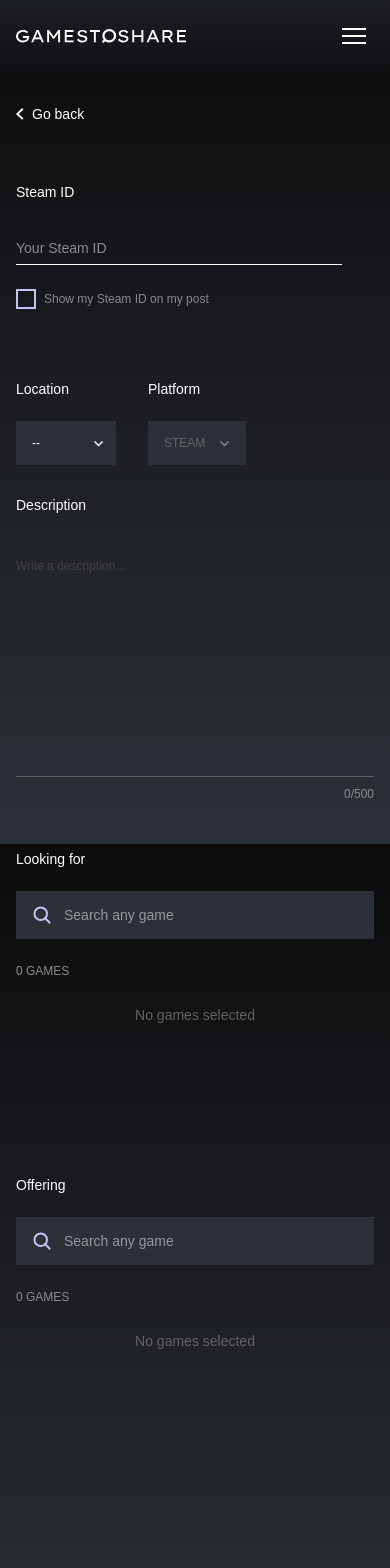
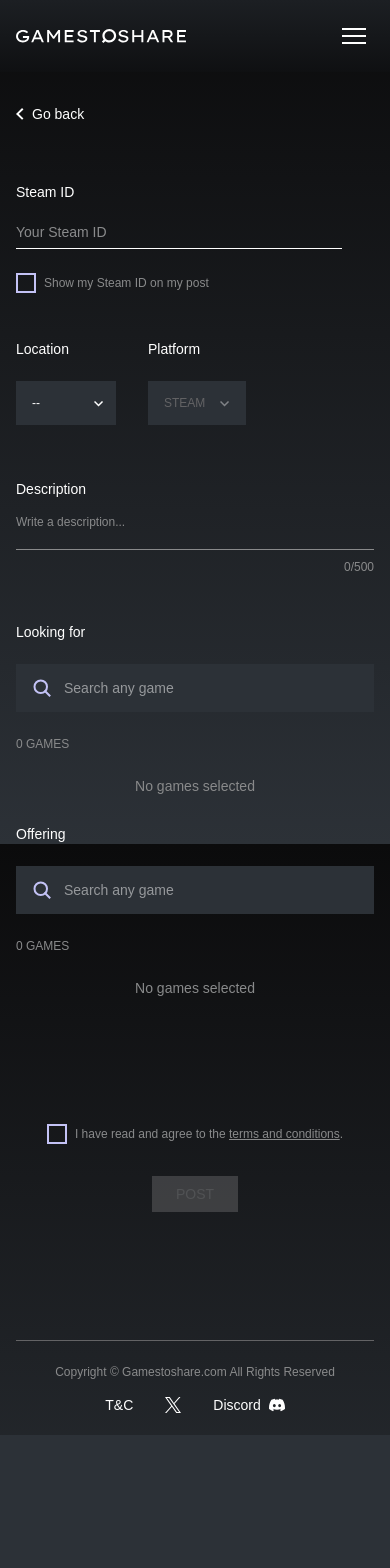
Before and after one commit to yasemitee/gamestoshare, a Next.js app: page /listings/create in a window 390 px wide. Shown: the top 1568 px of the page. After the commit the page ends 1435 px from the top, so only its background shows below. Built offline with nearby package versions, Linux system fonts and the light colour scheme; a web font is replaced by a local one.

Commit message:
fix: sanitize sensitive data for anonymous users in listings and improve layout styles for better responsiveness

```diff
--- a/app/api/listings/route.ts
+++ b/app/api/listings/route.ts
@@ -32,8 +32,22 @@ export async function GET(request: NextRequest) {
       take: 30,
     });
 
+    // Filter sensitive data for anonymous users
+    const sanitizedListings = listings.map(listing => {
+      if (!listing.showSteamId) {
+        // Remove sensitive data for anonymous listings (but keep avatarUrl)
+        return {
+          ...listing,
+          steamId: null,
+          steamProfileUrl: null,
+          username: null,
+        };
+      }
+      return listing;
+    });
+
     // Add cache headers to reduce API calls
-    return NextResponse.json(listings, {
+    return NextResponse.json(sanitizedListings, {
       headers: {
         'Cache-Control': 'public, s-maxage=60, stale-while-revalidate=120',
       },
--- a/app/components/layout/Footer.tsx
+++ b/app/components/layout/Footer.tsx
@@ -22,6 +22,20 @@ export function Footer() {
             T&C
           </a>
           <a
+            href="https://x.com/gamestoshare"
+            target="_blank"
+            rel="noopener noreferrer"
+            className="hover:opacity-80 transition-opacity"
+          >
+            <img
+              src="/XSocialLogo.svg"
+              alt="X (Twitter)"
+              width={16}
+              height={16}
+              style={{ filter: 'brightness(0) invert(1)' }}
+            />
+          </a>
+          <a
             href="https://discord.gg/mavhKaDRCv"
             target="_blank"
             rel="noopener noreferrer"
--- a/app/components/listings/DescriptionTextarea.tsx
+++ b/app/components/listings/DescriptionTextarea.tsx
@@ -17,7 +17,10 @@ export function DescriptionTextarea({
 }: DescriptionTextareaProps) {
   return (
     <div className="flex flex-col">
-      <label className="text-field mb-11" style={{ color: colors.white }}>
+      <label
+        className="text-field mb-4 md:mb-11"
+        style={{ color: colors.white }}
+      >
         Description
       </label>
       <textarea
@@ -25,11 +28,10 @@ export function DescriptionTextarea({
         onChange={(e) => onChange(e.target.value)}
         placeholder={placeholder}
         maxLength={maxLength}
-        className="w-full text-field-small resize-none border-b"
+        className="w-full text-field-small resize-none border-b md:min-h-[220px]"
         style={{
-          color: colors.gray2,
+          color: colors.gray1,
           outline: 'none',
-          minHeight: '220px',
         }}
       />
       <div
--- a/app/components/listings/GameIconsList.tsx
+++ b/app/components/listings/GameIconsList.tsx
@@ -24,11 +24,11 @@ export const GameIconsList: React.FC<GameIconsListProps> = ({
       <div className="text-small-title mb-2" style={{ color: colors.gray1 }}>
         {games.length} GAMES
       </div>
-      <div className="mt-7 min-h-[140px] max-h-[280px] bg-transparent overflow-y-auto overflow-x-hidden">
+      <div className="mt-7 md:min-h-[140px] max-h-[280px] bg-transparent overflow-y-auto overflow-x-hidden">
         {games.length === 0 ? (
           <div
-            className="text-sm w-full h-full flex items-center justify-center"
-            style={{ color: colors.gray2 }}
+            className="text-field w-full h-full flex items-center justify-center"
+            style={{ color: colors.gray1 }}
           >
             No games selected
           </div>
--- a/app/components/listings/SteamIdInput.tsx
+++ b/app/components/listings/SteamIdInput.tsx
@@ -21,7 +21,7 @@ export function SteamIdInput({
 }: SteamIdInputProps) {
   return (
     <div className="mb-6">
-      <label className="pb-8 block text-field">Steam ID</label>
+      <label className="mb-4 md:mb-8 block text-field">Steam ID</label>
       <div className="flex items-center gap-3">
         <input
           type="text"
--- a/app/components/ui/PageHeaderMeta.tsx
+++ b/app/components/ui/PageHeaderMeta.tsx
@@ -15,7 +15,7 @@ export function PageHeaderMeta({
 }: PageHeaderMetaProps) {
   return (
     <div
-      className={`flex items-center gap-9 border-b pb-4 ${className}`}
+      className={`flex items-center md:gap-9 gap-4 border-b pb-4 ${className}`}
       style={{ borderColor: colors.gray2 }}
     >
       {lastUpdated && (
--- a/app/globals.css
+++ b/app/globals.css
@@ -107,6 +107,10 @@ h4 {
   background: var(--color-gray1);
 }
 
+textarea::placeholder {
+  color: var(--color-gray1);
+  opacity: 1;
+}
 /* Animations */
 @keyframes fadeIn {
   from {
--- a/app/listings/[id]/page.tsx
+++ b/app/listings/[id]/page.tsx
@@ -39,6 +39,16 @@ async function getListing(id: string) {
 
   if (!listing || !listing.isActive || listing.expiresAt <= new Date()) {
     return null;
+  }
+
+  // Sanitize sensitive data for anonymous users (but keep avatarUrl)
+  if (!listing.showSteamId) {
+    return {
+      ...listing,
+      steamId: '',
+      steamProfileUrl: null,
+      username: null,
+    };
   }
 
   return listing;
@@ -90,13 +100,13 @@ export default async function ListingDetailPage({
                 style={{
                   borderTop: `1px solid ${colors.gray2}`,
                 }}
-                className="mt-5 mb-13"
+                className="mt-5 mb-6 md:mb-13"
               />
               {/* Content Section: Description | Games */}
-              <div className="grid grid-cols-1 md:grid-cols-2 gap-16 md:gap-22">
+              <div className="grid grid-cols-1 md:grid-cols-2 gap-8 md:gap-22">
                 {/* Left: Description */}
                 <div>
-                  <div className="flex items-center gap-4 mb-8">
+                  <div className="flex items-center gap-4 pb-4 md:mb-8">
                     <p
                       className="text-small-title"
                       style={{ color: colors.white }}
@@ -118,7 +128,7 @@ export default async function ListingDetailPage({
                   </p>
                 </div>
                 {/* Right: Games Section */}
-                <div className="grid grid-cols-1 md:grid-cols-2 gap-16 md:gap-8">
+                <div className="grid grid-cols-1 md:grid-cols-2 gap-8">
                   <GamesList title="LOOKING FOR" games={lookingForGames} />
                   <GamesList title="OFFERING" games={offeringGames} />
                 </div>
@@ -126,7 +136,7 @@ export default async function ListingDetailPage({
             </div>
           </div>
           {/* Friend Request Section */}
-          <div className="mt-32">
+          <div className="mt-14 md:mt-32">
             <FriendRequestSection
               listingId={listing.id}
               username={listing.username}
--- a/app/listings/create/page.tsx
+++ b/app/listings/create/page.tsx
@@ -324,7 +324,7 @@ export default function CreateListingPage() {
                     onChange={setShowSteamId}
                   />
                   {/* Location & Platform */}
-                  <div className="flex gap-8 md:gap-16 mt-12">
+                  <div className="flex gap-8 md:gap-16 mt-6">
                     <LocationSelector
                       value={location}
                       onChange={setLocation}
@@ -341,7 +341,7 @@ export default function CreateListingPage() {
                 </div>
 
                 {/* Right Column - Description */}
-                <div className="flex-1">
+                <div className="flex-1 md:mt-0 mt-6">
                   <DescriptionTextarea
                     value={description}
                     onChange={setDescription}
```
Also changed, not shown: app/api/steam/verify/route.ts (+7 -0 lines), public/XSocialLogo.svg (added).
